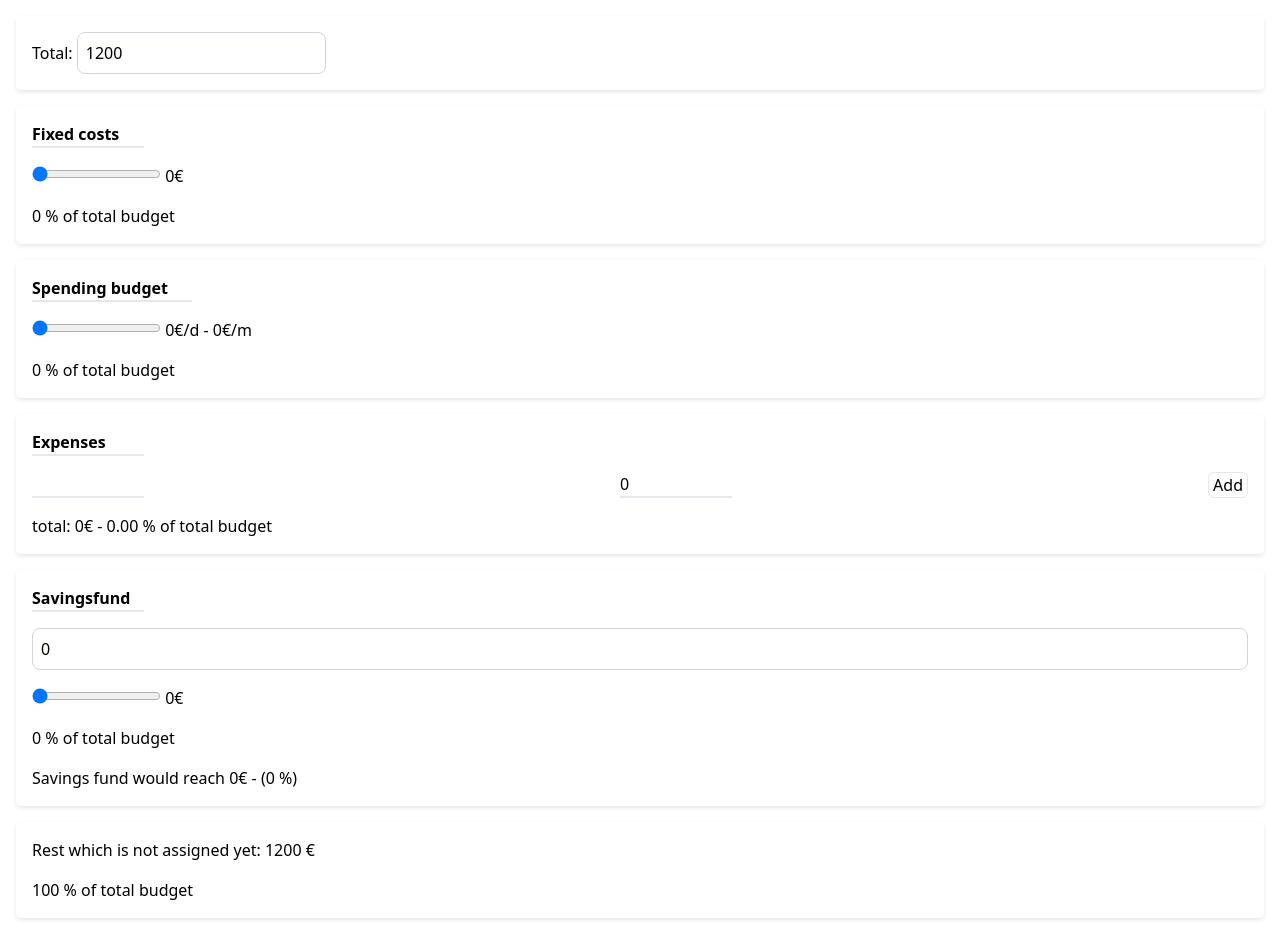
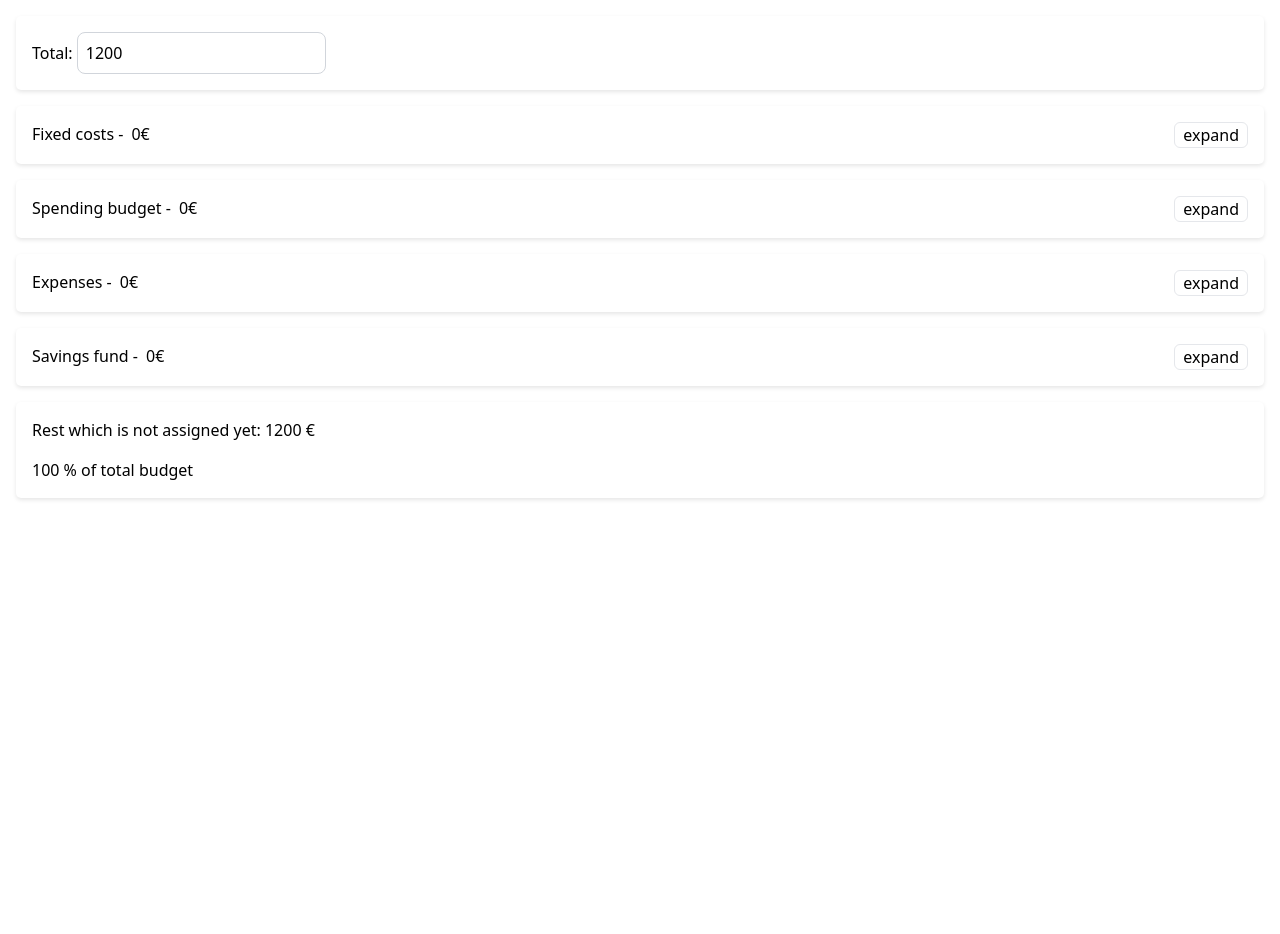
Before and after one commit to WendtOle/budgetier, a SvelteKit app: page / in a window 1280 px wide. After the commit the page ends 800 px from the top, so only its background shows below. Built offline with nearby package versions, Linux system fonts and the light colour scheme.

Commit message:
Enable collapsing content

```diff
--- /dev/null
+++ b/src/CollapsableContent.svelte
@@ -0,0 +1,45 @@
+<script>
+	import { derived, writable } from 'svelte/store';
+
+	export let title = '';
+	export let forceExpanded = false;
+
+	const collapsed = writable(true);
+
+	const isCollapsed = derived(collapsed, ($collapsed) => $collapsed && !forceExpanded);
+
+	const handleToggle = () => ($collapsed = !$collapsed);
+	const handleClickOnHeader = () => {
+		if (!$isCollapsed) return;
+		handleToggle();
+	};
+</script>
+
+<div>
+	{#if $isCollapsed}
+		<button class="header" on:click={handleClickOnHeader}>
+			<div class="flex gap-2">
+				{title}
+				- <slot name="summary" />
+			</div>
+
+			<div class="border rounded-md px-2">expand</div>
+		</button>
+	{:else}
+		<div class="header mb-2 pb-3 border-b-2">
+			<span>{title}</span>
+			{#if !forceExpanded}
+				<button class="border rounded-md px-2" on:click={handleToggle}>collapse</button>
+			{/if}
+		</div>
+		<slot name="content" />
+	{/if}
+</div>
+
+<style>
+	.header {
+		width: 100%;
+		display: flex;
+		justify-content: space-between;
+	}
+</style>
--- a/src/Expenses.svelte
+++ b/src/Expenses.svelte
@@ -1,9 +1,11 @@
 <script lang="ts">
 	import { writable } from 'svelte/store';
 	import { total, expenses, totalExpenses, expensesOverBudget } from './store';
+	import CollapsableContent from './CollapsableContent.svelte';
 
 	const name = writable('');
 	const amount = writable(0);
+	const collapse = writable(true);
 
 	const handleAddExpense = () => {
 		$expenses = [
@@ -18,8 +20,12 @@
 	};
 </script>
 
-<div class="expenses">
-	<span class="font-semibold border-b-2 w-28">Expenses</span>
+<CollapsableContent title="Expenses" forceExpanded={$expensesOverBudget < 0}>
+	<div slot="summary">
+		{$totalExpenses}€
+	</div>
+
+	<div slot="content" class="expenses">
 		{#each $expenses as { id, name, amount }}
 			<div class="flex justify-between">
 				<span>"{name}"</span>
@@ -43,6 +49,7 @@
 			>
 		{/if}
 	</div>
+</CollapsableContent>
 
 <style>
 	.expenses {
--- a/src/SavingsFund.svelte
+++ b/src/SavingsFund.svelte
@@ -1,9 +1,9 @@
 <script lang="ts">
+	import CollapsableContent from './CollapsableContent.svelte';
 	import Slider from './Slider.svelte';
 	import {
 		total,
 		fixCostRelative,
-		monthlySpendingBudgetRelative,
 		savingsFundRelative,
 		savingsFundAbsolute,
 		savingsFundCurrently,
@@ -12,11 +12,16 @@
 	} from './store';
 </script>
 
-<div class="savings-fund">
-	<span class="font-semibold border-b-2 w-28">Savingsfund</span>
+<CollapsableContent title="Savings fund">
+	<div slot="summary">
+		{$savingsFundAbsolute}€
+	</div>
+	<div slot="content" class="savings-fund">
+		<label for="current">Current savings fund amount:</label>
 		<input
 			class="bg-white border border-gray-300 rounded-lg p-2"
 			type="number"
+			id="current"
 			bind:value={$savingsFundCurrently}
 		/>
 		<Slider
@@ -28,7 +33,7 @@
 		/>
 		{#if $total !== 0}
 			<div>
-			{($monthlySpendingBudgetRelative * (100 - $fixCostRelative)) / 100} % of total budget
+				{Math.round(($savingsFundAbsolute / $total) * 100)} % of total budget
 			</div>
 		{/if}
 		<span
@@ -37,6 +42,7 @@
 			)} %)</span
 		>
 	</div>
+</CollapsableContent>
 
 <style>
 	.savings-fund {
--- a/src/routes/+page.svelte
+++ b/src/routes/+page.svelte
@@ -13,6 +13,7 @@
 	} from '../store';
 	import Expenses from '../Expenses.svelte';
 	import SavingsFund from '../SavingsFund.svelte';
+	import CollapsableContent from '../CollapsableContent.svelte';
 </script>
 
 <svelte:head>
@@ -21,7 +22,7 @@
 </svelte:head>
 
 <div class="overflow-auto">
-	<Card>
+	<Card title="Total">
 		<div>
 			<label for="total">Total:</label>
 			<input
@@ -33,7 +34,11 @@
 		</div>
 	</Card>
 	<Card>
-		<span class="font-semibold border-b-2 w-28">Fixed costs</span>
+		<CollapsableContent title="Fixed costs">
+			<div slot="summary">
+				{$fixCostAbsolute}€
+			</div>
+			<div slot="content">
 				<Slider
 					value={fixCostRelative}
 					label="Fixkosten"
@@ -44,9 +49,15 @@
 				{#if $total !== 0}
 					<span>{$fixCostRelative} % of total budget</span>
 				{/if}
+			</div>
+		</CollapsableContent>
 	</Card>
 	<Card>
-		<span class="font-semibold border-b-2 w-40">Spending budget</span>
+		<CollapsableContent title="Spending budget">
+			<div slot="summary">
+				{$monthlySpendingBudgetAbsolute}€
+			</div>
+			<div slot="content">
 				<Slider
 					value={monthlySpendingBudgetRelative}
 					label="Variable costs"
@@ -60,13 +71,15 @@
 						{($monthlySpendingBudgetRelative * (100 - $fixCostRelative)) / 100} % of total budget
 					</div>
 				{/if}
+			</div>
+		</CollapsableContent>
 	</Card>
 	<Card><Expenses /></Card>
 	{#if $expensesOverBudget > 0}
-		<Card><SavingsFund /></Card>
+		<Card title=""><SavingsFund /></Card>
 	{/if}
 	{#if $expensesOverBudget > 0}
-		<Card>
+		<Card title="">
 			<span>Rest which is not assigned yet: {$rest} € </span>
 			<span>{(($rest / $total) * 100).toPrecision(3)} % of total budget</span>
 		</Card>
```
Lines whose indentation alone changed are shown as unchanged.
